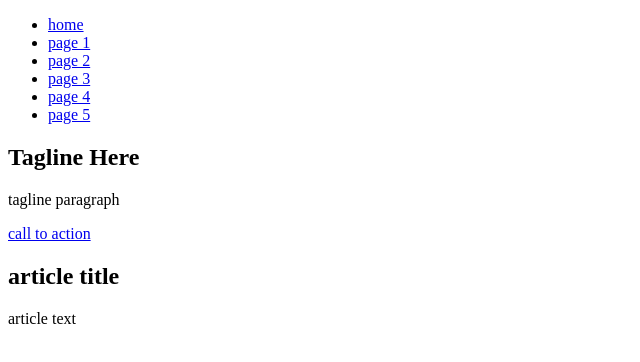
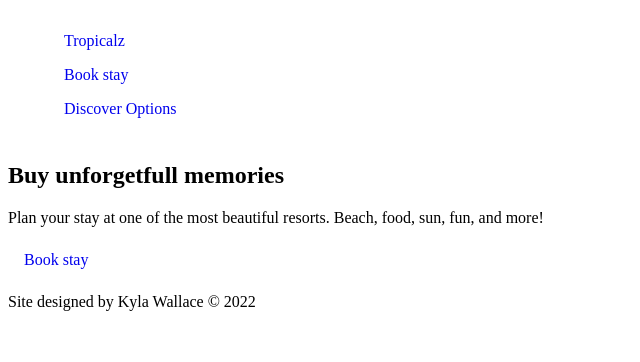
Before and after one commit to kylakywallace/landing-page-project, a plain HTML site: page index.html in a window 1280 px wide. Shown: the whole page, without its empty margins (0-640 px from the left). Drawn offline with Linux system fonts and the light colour scheme.

Commit message:
starting index and navbar

```diff
--- a/index.html
+++ b/index.html
@@ -4,32 +4,29 @@
     <meta charset="UTF-8">
     <meta http-equiv="X-UA-Compatible" content="IE=edge">
     <meta name="viewport" content="width=device-width, initial-scale=1.0">
-    <title>Landing Page project</title>
-    <link rel="stylesheet" href="style.css">
+    <title>Document</title>
+    <link rel="stylesheet" href="styles.css">
 </head>
 <body>
     <header id="hero">
-        <nav id="site-nav">
+        <nav>
             <ul>
-                <li class="logo"><a href="index.html">home</a></li>
-                <li><a href="#">page 1</a></li>
-                <li><a href="#">page 2</a></li>
-                <li><a href="#">page 3</a></li>
-                <li><a href="#">page 4</a></li>
-                <li class="button"><a href="#">page 5</a></li>
+                <li><a id="logo" href="#">Tropicalz</a></li>
+                <li><a href="#">Book stay</a></li>
+                <li><a class="button primary" href="#">Discover Options</a></li>
             </ul>
         </nav>
         <section id="tagline">
-                <h1>Tagline Here</h1>
-                <p> tagline paragraph</p>
-                <p><a class=button href="#">call to action</a></p>
-        </section>
+            <h1>Buy unforgetfull memories</h1>
+            <p>Plan your stay at one of the most beautiful resorts. Beach, food, sun, fun, and more!</p>
+            <div><a class="button primary" href="#">Book stay</a></div>
+
     </header>
     <main>
-        <article>
-            <h2>article title</h2>
-            <p> article text</p>
-        </article>
+
     </main>
+    <footer>
+        <p>Site designed by Kyla Wallace &copy; 2022</p>
+    </footer>
 </body>
 </html>
--- a/styles.css
+++ b/styles.css
@@ -0,0 +1,47 @@
+:root{
+    --pink;;
+}
+
+body {
+
+}
+
+h1, h2, h3, h4 {
+
+}
+
+header, main, footer {
+
+}
+/* buttons*/
+a.button {
+    display: inline-block;
+    width: auto;
+    padding: 0.5em 1em;
+    border radius: 1em;
+    text-decoration: none;
+}
+
+
+/*navbar styling */
+#hero nav {
+    display: flex;
+    justify-content: space-between;
+}
+#hero nav ul {
+    list-style-type: none;
+}
+
+#hero nav a {
+    display: block;
+    padding: 0.5em 1em;
+    text-decoration: none;
+    color:
+}
+
+/* style hero unit */
+footer {
+
+}
+
+#tagline
```
